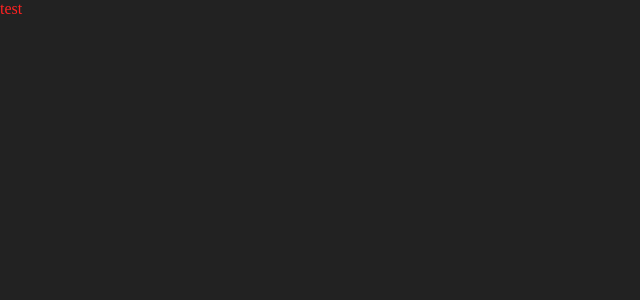
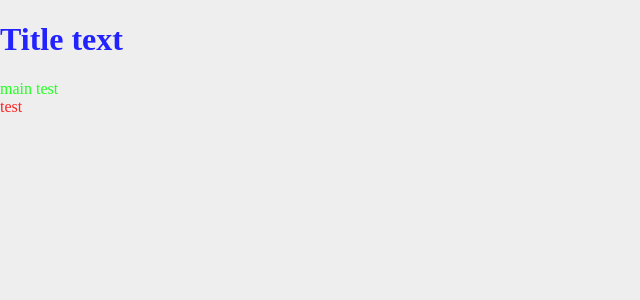
Before and after one commit to ChaosPredictor/11-Markdown, a React app: page / in a window 1280 px wide. Shown: the top 300 px of the page, without its empty margins (0-640 px from the left). Built offline with nearby package versions, Linux system fonts and the light colour scheme.

Commit message:
three component: title, main & footer

```diff
--- a/src/components/App.js
+++ b/src/components/App.js
@@ -3,11 +3,15 @@ require('styles/App.css');
 
 import React from 'react';
 import Footer from './Footer';
+import Main from './Main';
+import Title from './Title';
 
 class AppComponent extends React.Component {
   render() {
     return (
       <div className="index">
+				<Title />
+				<Main />
 				<Footer />
       </div>
     );
--- /dev/null
+++ b/src/components/Main.js
@@ -0,0 +1,16 @@
+require('normalize.css/normalize.css');
+require('styles/Main.css');
+
+import React from 'react';
+
+class MainComponent extends React.Component {
+  render() {
+    return (
+      <div className="main">
+				main test
+      </div>
+    );
+  }
+}
+
+export default MainComponent;
--- /dev/null
+++ b/src/components/Title.js
@@ -0,0 +1,16 @@
+require('normalize.css/normalize.css');
+require('styles/Title.css');
+
+import React from 'react';
+
+class TitleComponent extends React.Component {
+  render() {
+    return (
+      <div>
+				<h1 className="title"> Title text </h1>
+      </div>
+    );
+  }
+}
+
+export default TitleComponent;
--- a/src/styles/App.css
+++ b/src/styles/App.css
@@ -1,21 +1,5 @@
 /* Base Application Styles */
 body {
-  color: #fff;
-  background: #222;
+  color: #222;
+  background: #eee;
 }
-
-.index img {
-  margin: 40px auto;
-  border-radius: 4px;
-  background: #fff;
-  display: block;
-}
-
-.index .notice {
-  margin: 20px auto;
-  padding: 15px 0;
-  text-align: center;
-  border: 1px solid #000;
-  border-width: 1px 0;
-  background: #666;
-}
--- /dev/null
+++ b/src/styles/Main.css
@@ -0,0 +1,4 @@
+/* Base Application Styles */
+.main{
+	color: #2f2;
+}
--- /dev/null
+++ b/src/styles/Title.css
@@ -0,0 +1,4 @@
+/* Base Application Styles */
+.title{
+	color: #22f;
+}
```
